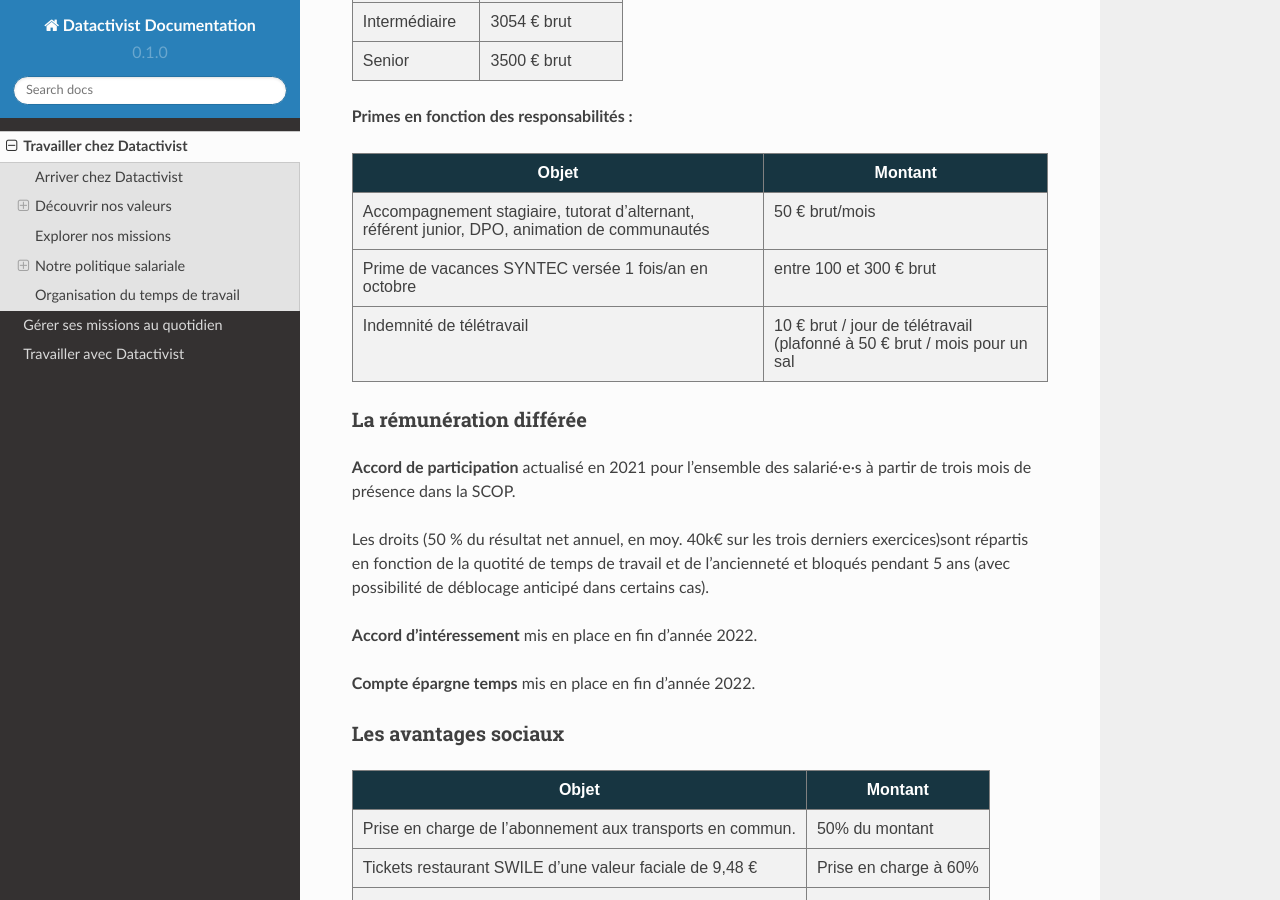
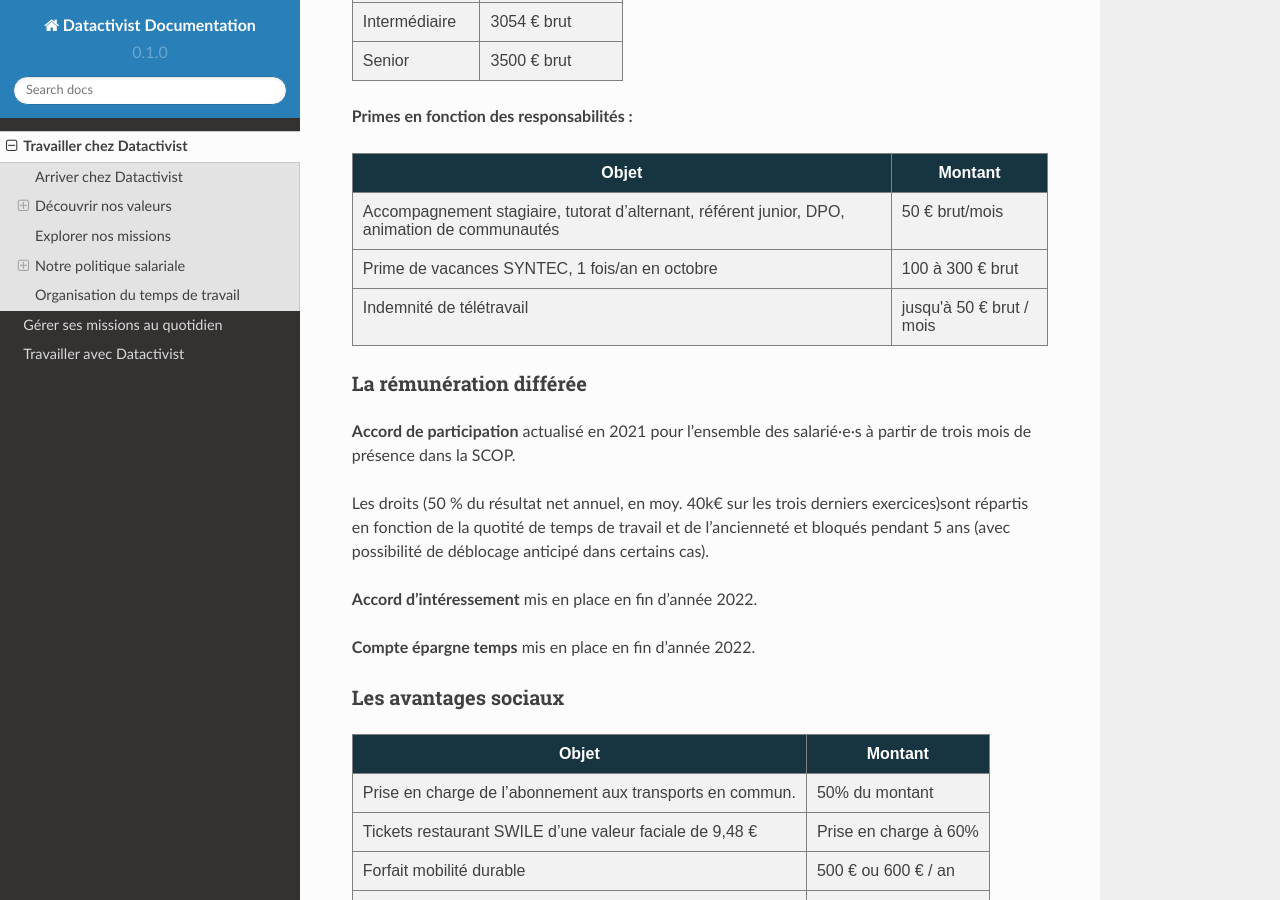
Before and after one commit to datactivist/documentation-datactivist, a Sphinx documentation site: the page built from docs/source/travailler-chez-datactivist.md, in a window 1280 px wide and 900 px high, scrolled down 3039 px. Built offline with Sphinx 7.4.7 and the Read the Docs theme 2.0.0, drawn with Linux system fonts in a browser that asks for light colours.

Commit message:
Update travailler-chez-datactivist.md

```diff
--- a/docs/source/travailler-chez-datactivist.md
+++ b/docs/source/travailler-chez-datactivist.md
@@ -124,12 +124,12 @@
       <td style="background-color: #f2f2f2; padding: 10px;">50 € brut/mois</td>
     </tr>
     <tr>
-      <td style="background-color: #f2f2f2; padding: 10px;">Prime de vacances SYNTEC versée 1 fois/an en octobre</td>
-      <td style="background-color: #f2f2f2; padding: 10px;">entre 100 et 300 € brut</td>
+      <td style="background-color: #f2f2f2; padding: 10px;">Prime de vacances SYNTEC, 1 fois/an en octobre</td>
+      <td style="background-color: #f2f2f2; padding: 10px;">100 à 300 € brut</td>
     </tr>
     <tr>
       <td style="background-color: #f2f2f2; padding: 10px;">Indemnité de télétravail</td>
-      <td style="background-color: #f2f2f2; padding: 10px;">10 € brut / jour de télétravail (plafonné à 50 € brut / mois pour un sal
+      <td style="background-color: #f2f2f2; padding: 10px;">jusqu'à 50 € brut / mois</td>
    </tr>
    </tbody>
  </table>
```
